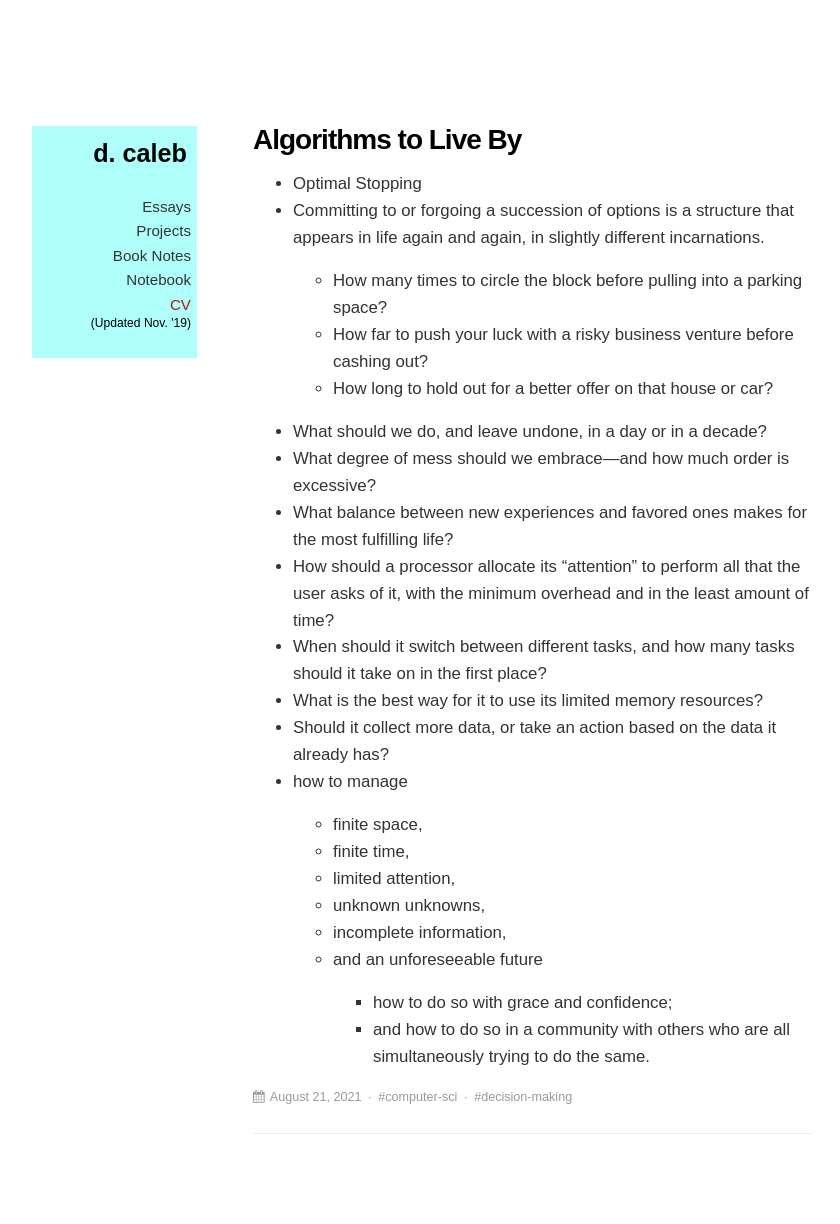
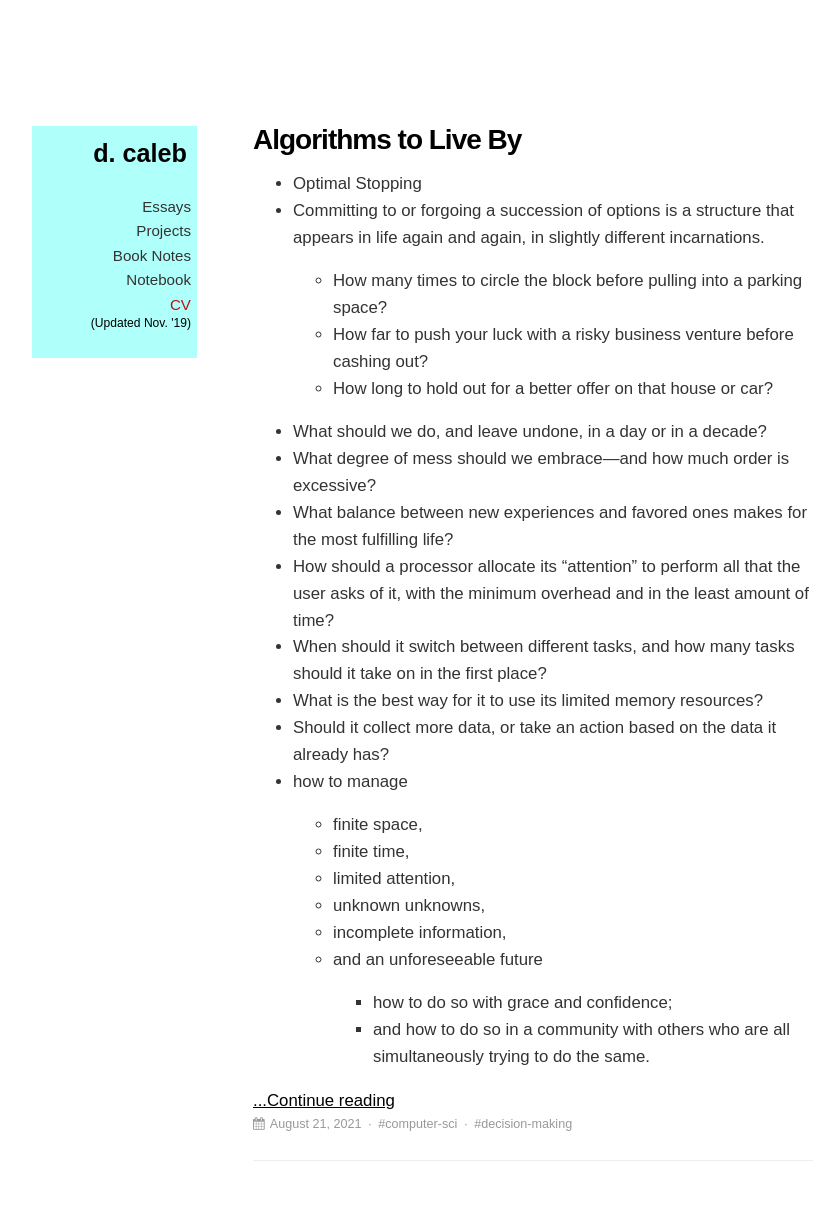
Before and after one commit to dCO2/rococo, a Jekyll site: the page built from booknotes/index.html, in a window 1280 px wide. Shown: the whole page, without its empty margins (123-963 px from the left). Built offline with Jekyll 4.4.1, drawn with Linux system fonts in a browser that asks for light colours; some web fonts are replaced; before the commit the page ends 1197 px from its top, so only the background shows below that.

Commit message:
blogging like a hacker

```diff
--- a/booknotes/index.html
+++ b/booknotes/index.html
@@ -15,6 +15,7 @@ permalink: booknotes/
             {% endif %}
             <div class=content>
                 {{ post.excerpt | markdownify }}
+                <a href="{{ post.url }}">...Continue reading</a>
             </div>
             {% include post-meta.html %}
         </div>
--- a/essays/index.html
+++ b/essays/index.html
@@ -15,6 +15,7 @@ permalink: essays/
             {% endif %}
             <div class=content>
                 {{ post.excerpt | markdownify }}
+                <a href="{{ post.url }}">...Continue reading</a>
             </div>
             {% include post-meta.html %}
         </div>
```
Also changed, not shown: _posts/2021-09-03-universe-in-a-verse.md (+2 -1 lines), assets/images/federico-beccari-L8126OwlroY-unsplash.jpg (added).
